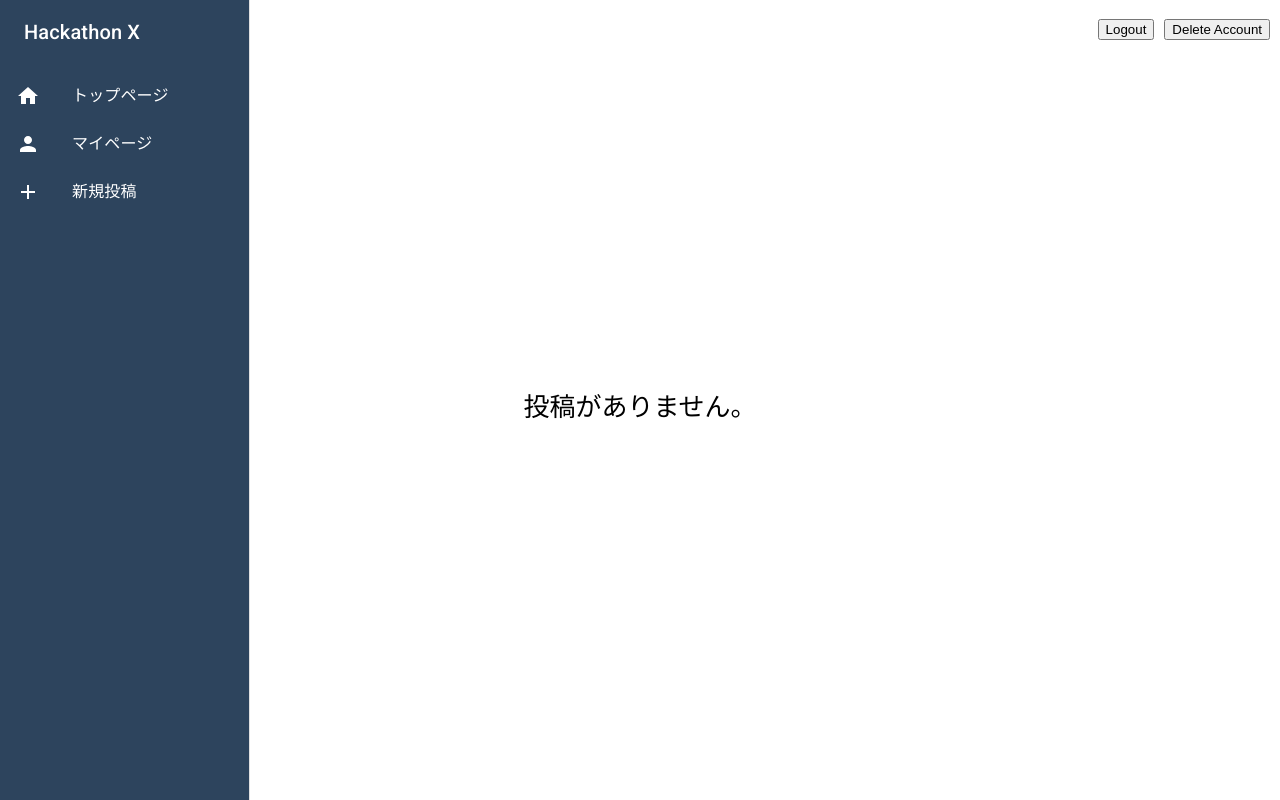
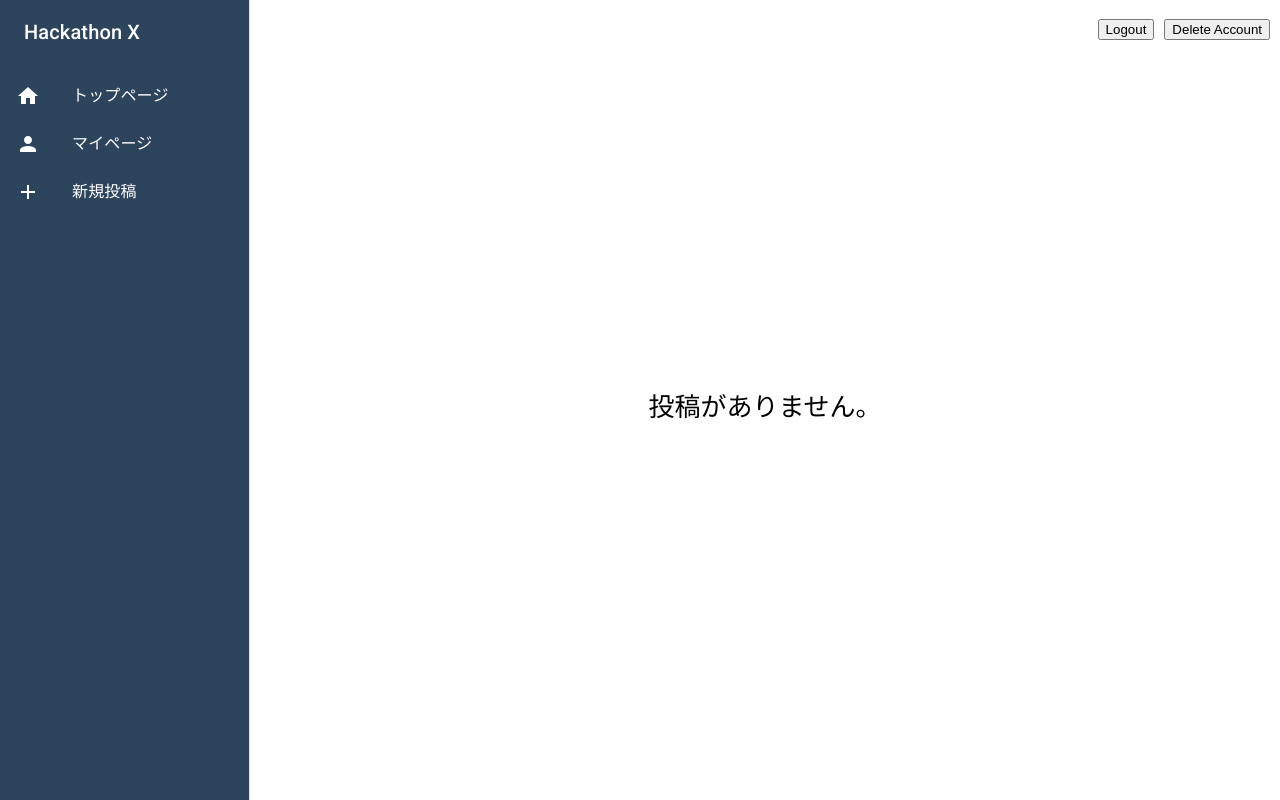
Before and after one commit to IrieAkari/hackathon_fe, a React (Create React App) app in the folder my-app/: page /mypage in a window 1280 px wide. Built offline with nearby package versions, Linux system fonts and the light colour scheme.

Commit message:
add product

```diff
--- a/my-app/src/App.tsx
+++ b/my-app/src/App.tsx
@@ -24,7 +24,7 @@ const App: React.FC = () => {
               element={
                 <div style={{ display: 'flex' }}>
                   <Sidebar />
-                  <div style={{ flexGrow: 1, padding: '20px' }}>
+                  <div style={{ flexGrow: 1, padding: '20px', marginLeft: '250px' }}>
                     <Routes>
                       <Route path="/top" element={<TopPage />} />
                       <Route path="/mypage" element={<Mypage />} />
--- a/my-app/src/components/Sidebar/Sidebar.tsx
+++ b/my-app/src/components/Sidebar/Sidebar.tsx
@@ -14,7 +14,7 @@ const Sidebar: React.FC = () => {
     };
 
     const drawerContent = (
-        <Box sx={{ width: 250, bgcolor: '#2d445d', height: '100%', color: 'white' }}>
+        <Box sx={{ width: 250, bgcolor: '#2d445d', height: '100%', color: 'white', overflow: 'hidden' }}>
             <Toolbar>
                 <Typography variant="h6" noWrap>
                     Hackathon X
@@ -61,7 +61,7 @@ const Sidebar: React.FC = () => {
                 ModalProps={{ keepMounted: true }} // モバイルパフォーマンスの最適化
                 sx={{
                     display: { xs: 'block', sm: 'none' },
-                    '& .MuiDrawer-paper': { boxSizing: 'border-box', width: 250 },
+                    '& .MuiDrawer-paper': { boxSizing: 'border-box', width: 250, overflow: 'hidden' },
                 }}
             >
                 {drawerContent}
@@ -71,7 +71,7 @@ const Sidebar: React.FC = () => {
                 variant="permanent"
                 sx={{
                     display: { xs: 'none', sm: 'block' },
-                    '& .MuiDrawer-paper': { boxSizing: 'border-box', width: 250 },
+                    '& .MuiDrawer-paper': { boxSizing: 'border-box', width: 250, overflow: 'hidden' },
                 }}
                 open
             >
```
